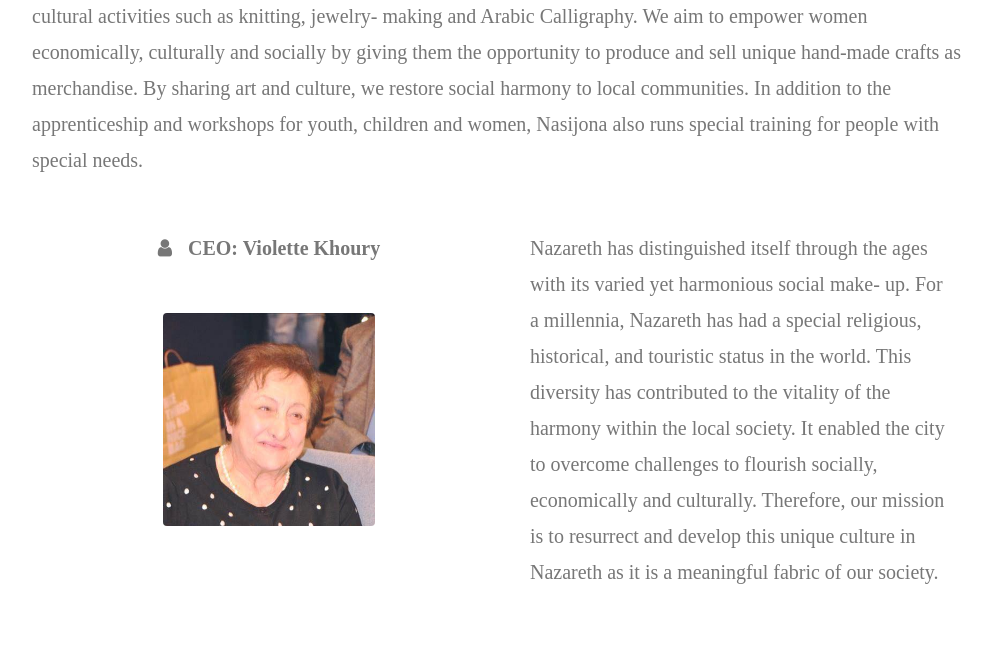
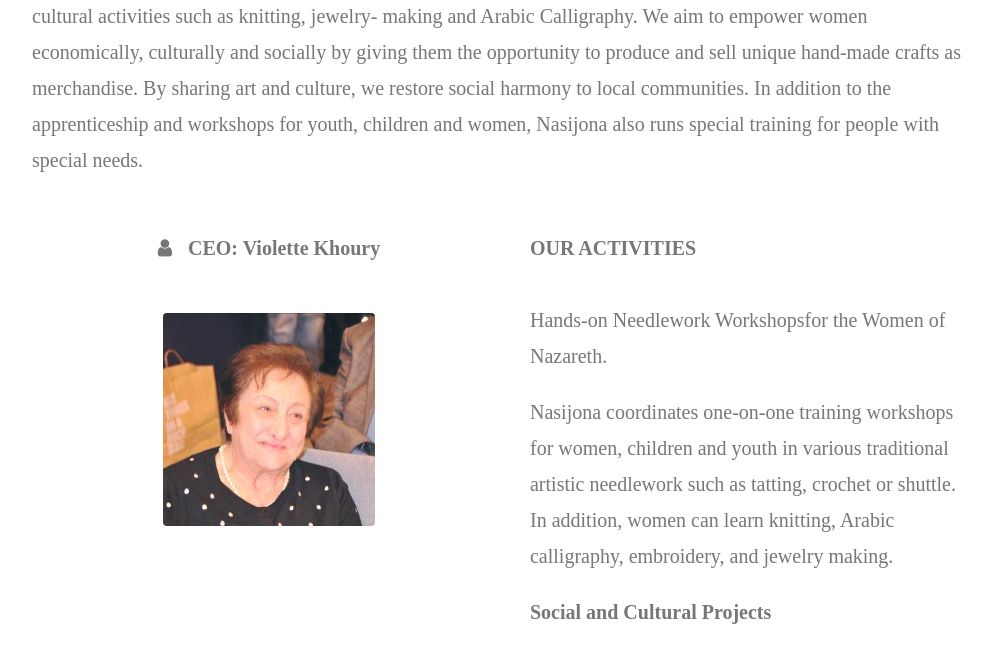
Before and after one commit to judeh20-meet/Group-Project, a Flask app: page / in a window 1280 px wide. Shown: the part 775-1426 px from the top of the page, without its empty margins (134-1125 px from the left). Run offline with Flask 2, Linux system fonts and the light colour scheme.

Commit message:
changed content

```diff
--- a/templates/home.html
+++ b/templates/home.html
@@ -114,7 +114,23 @@ In addition to the apprenticeship and workshops for youth, children and women, N
 
     <!-- Hide this text on small devices -->
     <div class="w3-col m6 w3-hide-small w3-padding-large">
-      <p>Nazareth has distinguished itself through the ages with its varied yet harmonious social make- up. For a millennia, Nazareth has had a special religious, historical, and touristic status in the world. This diversity has contributed to the vitality of the harmony within the local society. It enabled the city to overcome challenges to flourish socially, economically and culturally. Therefore, our mission is to  resurrect and develop this unique culture in Nazareth as it is a meaningful fabric of our society. </p>
+      <p> <b> OUR ACTIVITIES </b> </br>
+
+</br>
+        Hands-on Needlework Workshopsfor the Women of Nazareth. </br> </p>
+
+      <p>  Nasijona coordinates one-on-one training workshops for women, children and youth in various traditional artistic needlework such as tatting, crochet or
+        shuttle. </br>
+        In addition, women can learn knitting, Arabic calligraphy, embroidery, and jewelry making.  </br> </p>
+
+        <p> <b> Social and Cultural Projects</br> </b> </p>
+
+        <p> Nasijona also holds social and cultural events such as artisan training workshops, seminars for writers and literary figures, as well as periodic cultural events in the city center.</br> </p>
+
+        <p> <b> Hosting Visitors and Tourists</br> </b> </p>
+
+        <p> We welcome visitors from outside of Nazareth and tourist groups at our cultural center. To accommodate our guests, wehost lectures, meeting&greet with the local artists, cultural sessions for traditional stories, and gallery displays of the unique artistic work produced by the hands of Nazareth's women. </p>
+ </p>
     </div>
   </div>
   </br>
```
